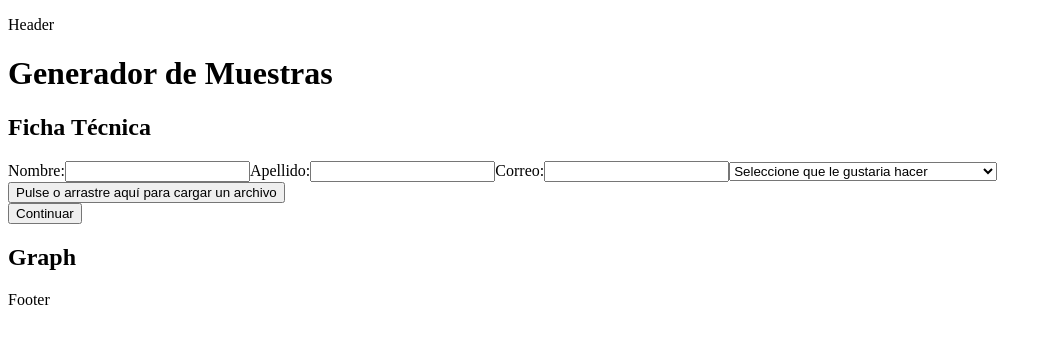
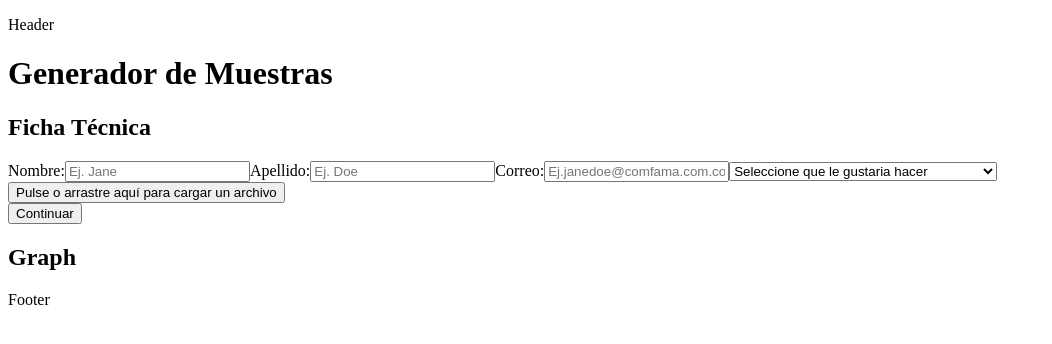
Before and after one commit to CristiAndLook/app-muestreo, a Next.js app: page / in a window 1280 px wide. Shown: the top 344 px of the page, without its empty margins (0-1052 px from the left). Built offline with nearby package versions, Linux system fonts and the light colour scheme.

Commit message:
ADD Placeholders

```diff
--- a/src/components/FormPersonalData.js
+++ b/src/components/FormPersonalData.js
@@ -33,6 +33,7 @@ const FormPersonalData = () => {
           type="text"
           id="nombre"
           name="nombre"
+          placeholder="Ej. Jane"
           value={formulario.nombre}
           onChange={handleChange}
         />
@@ -42,6 +43,7 @@ const FormPersonalData = () => {
           type="text"
           id="apellido"
           name="apellido"
+          placeholder="Ej. Doe"
           value={formulario.apellido}
           onChange={handleChange}
         />
@@ -51,6 +53,7 @@ const FormPersonalData = () => {
           type="email"
           id="correo"
           name="correo"
+          placeholder="Ej.janedoe@comfama.com.co"
           value={formulario.correo}
           onChange={handleChange}
         />
--- a/src/components/Muestras/Mas.js
+++ b/src/components/Muestras/Mas.js
@@ -33,6 +33,7 @@ const Mas = () => {
           type="text"
           id="NivelDeConfianza"
           name="NivelDeConfianza"
+          placeholder="Ej. 95%"
           value={mas.NivelDeConfianza}
           onChange={handleChange}
         />
@@ -42,6 +43,7 @@ const Mas = () => {
           type="text"
           id="ProbabilidadDeExito"
           name="ProbabilidadDeExito"
+          placeholder="Ej. 50%"
           value={mas.ProbabilidadDeExito}
           onChange={handleChange}
         />
@@ -51,6 +53,7 @@ const Mas = () => {
           type="text"
           id="ErrorDeEstimacion"
           name="ErrorDeEstimacion"
+          placeholder="Ej. 5%"
           value={mas.ErrorDeEstimacion}
           onChange={handleChange}
         />
@@ -71,7 +74,6 @@ const Mas = () => {
             </p>
           </div>
         )}
-
       </form>
     </div>
   );
```
